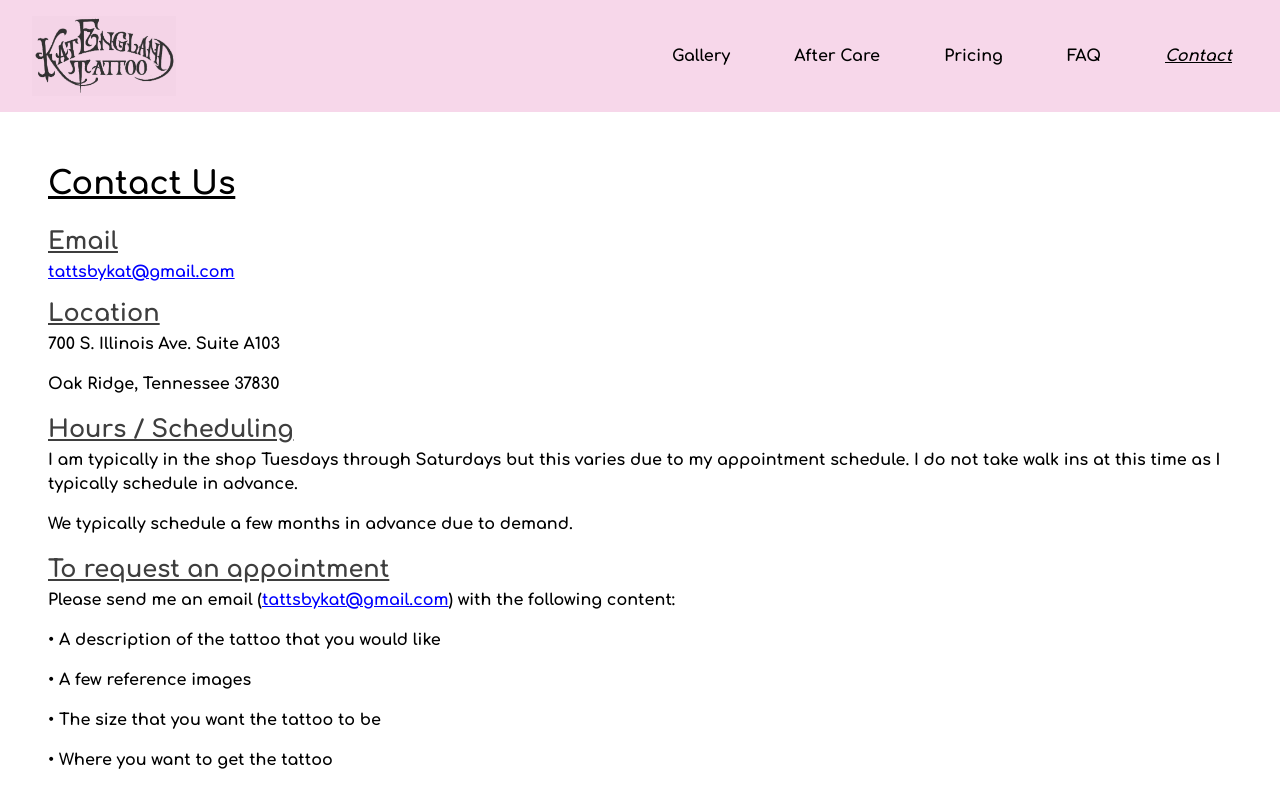
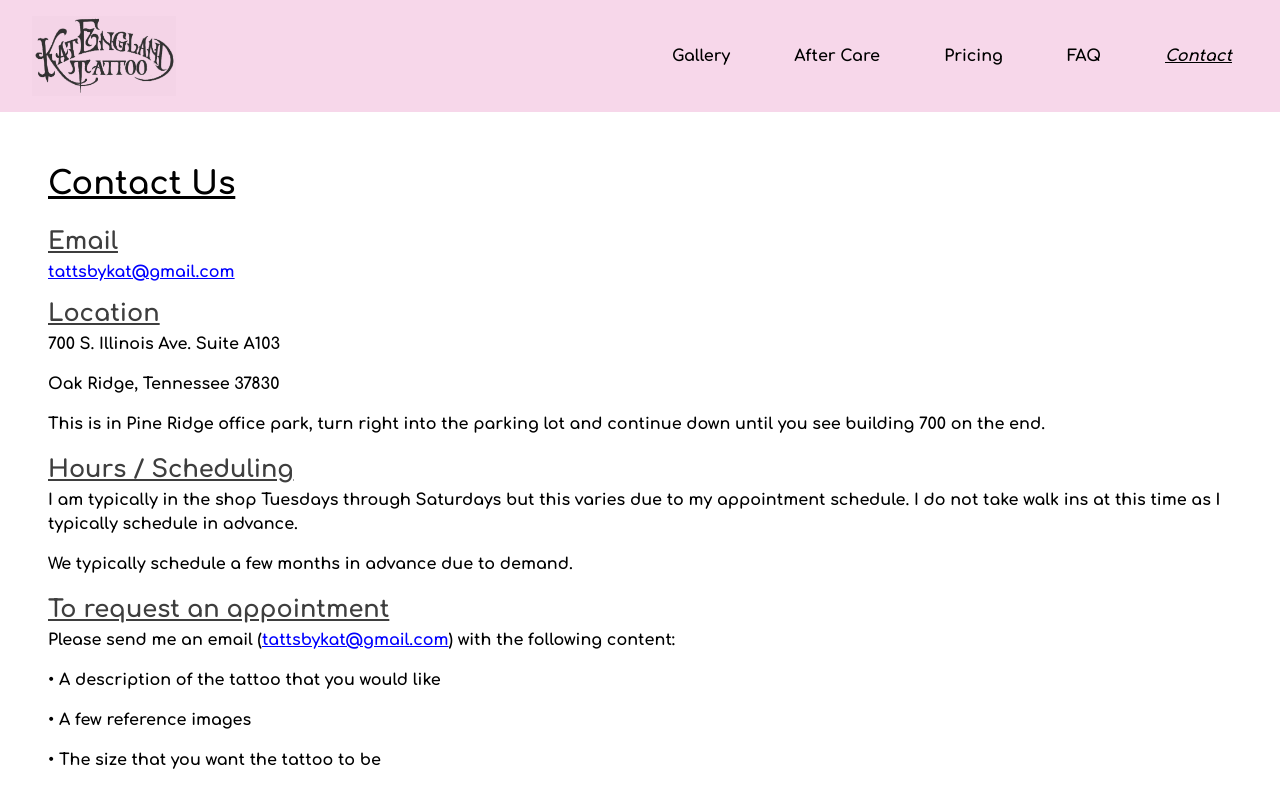
Before and after one commit to llamashock/kat-tattoo, a Next.js app: page /contact in a window 1280 px wide. Shown: the top 790 px of the page. Built offline with nearby package versions, Linux system fonts and the light colour scheme.

Commit message:
Add directions

```diff
--- a/src/pages/contact.tsx
+++ b/src/pages/contact.tsx
@@ -23,10 +23,9 @@ const contact = () => (
       Oak Ridge, Tennessee 37830
     </p>
     {/* Can add a description here for more specific directions */}
-    {/* <p className={styles.p}>
-      This is in Pine Ridge office park,
-      the first building on the right when you pull into the parking lot.
-    </p> */}
+    <p className={styles.p}>
+      This is in Pine Ridge office park, turn right into the parking lot and continue down until you see building 700 on the end.
+    </p>
 
     <h2 className={styles.h2}>Hours / Scheduling</h2>
     <p className={styles.p}>I am typically in the shop Tuesdays through Saturdays but this varies due to my appointment schedule. I do not take walk ins at this time as I typically schedule in advance.</p>
```
